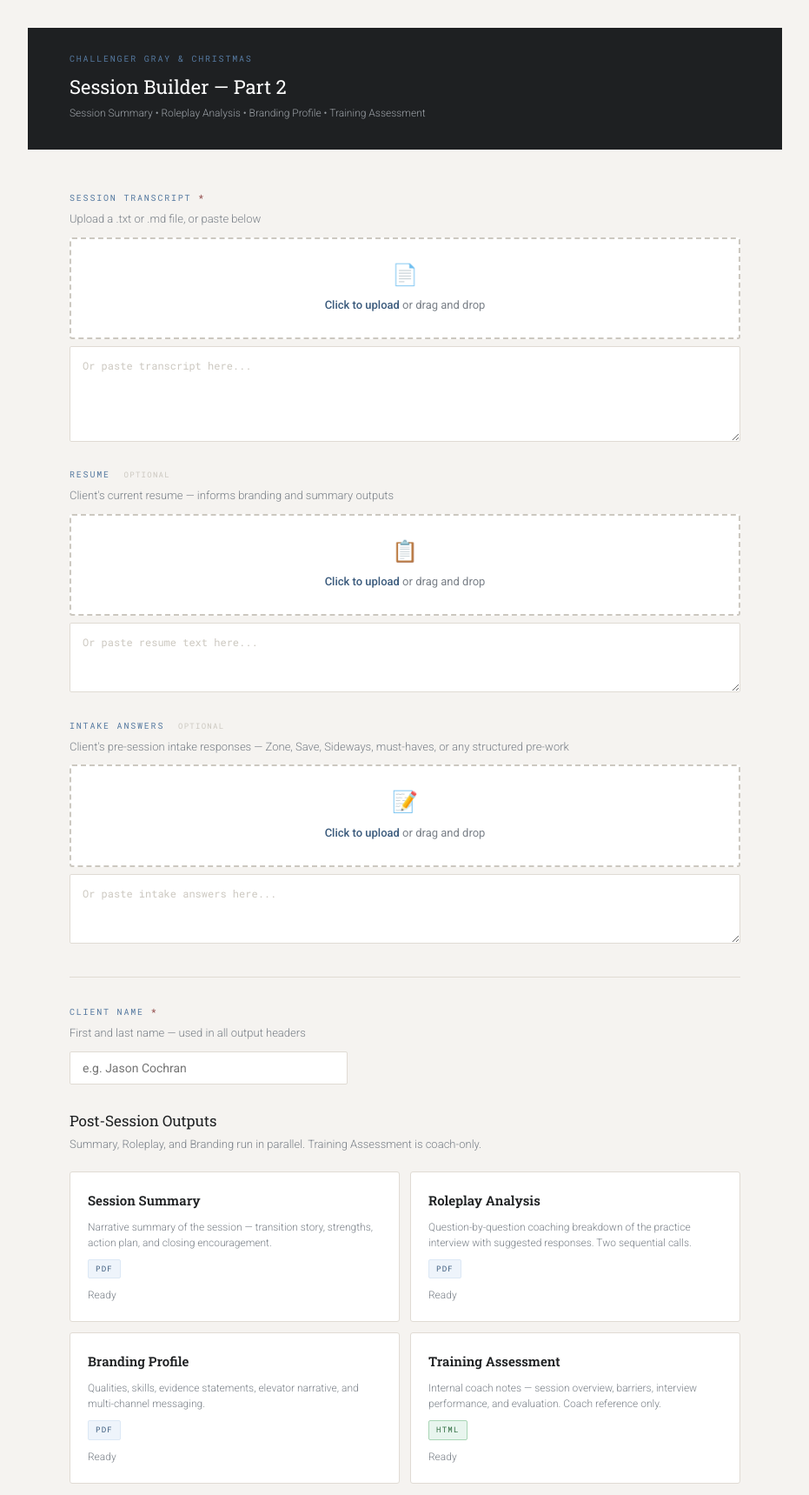
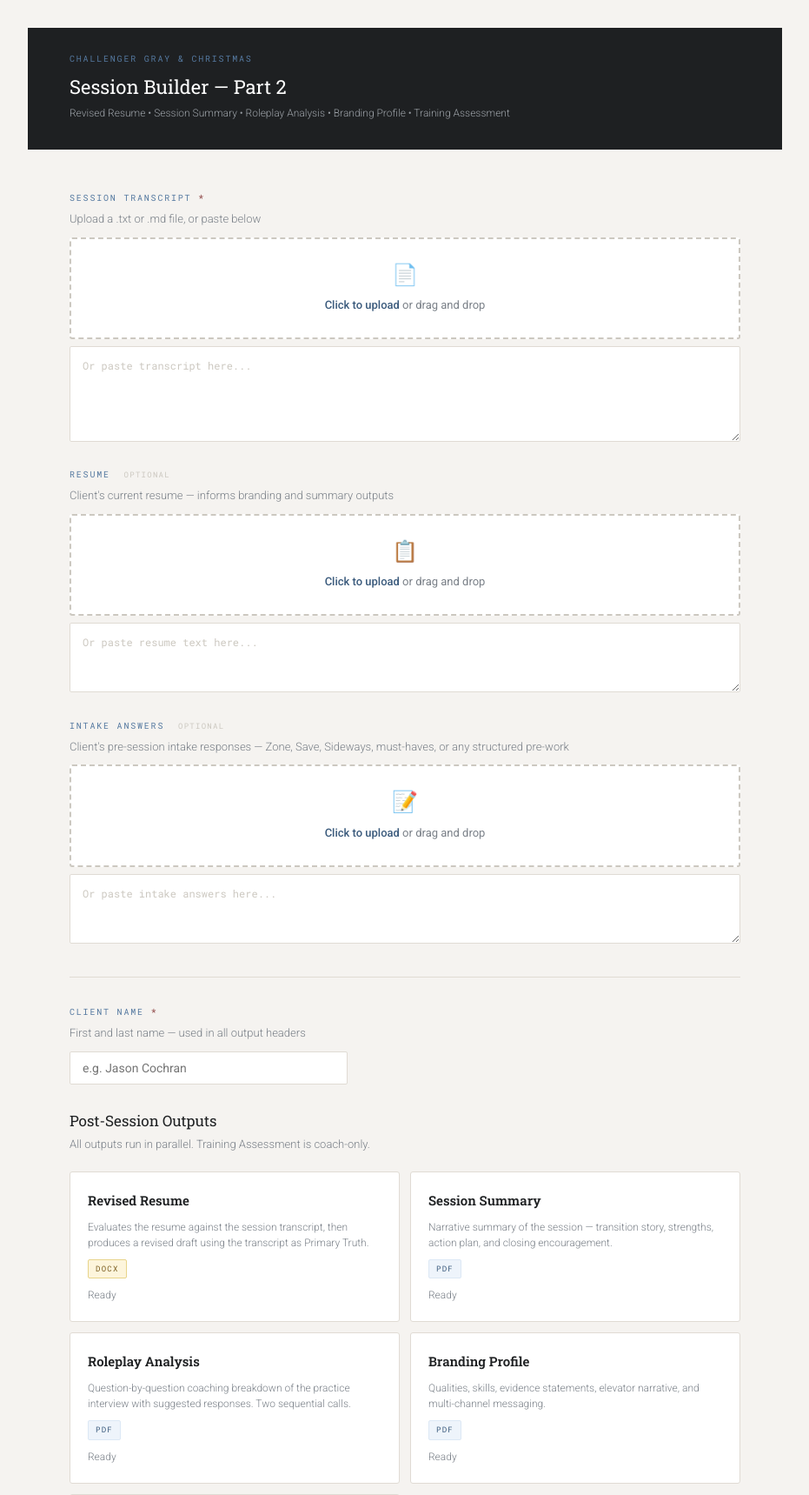
Before and after one commit to portageworks/coaching-tools, a Flask app: page /session-builder-part2 in a window 1280 px wide. Shown: the part 46-1765 px from the top of the page at 87% size, without its empty margins (174-1105 px from the left). Run offline with Flask 3, Linux system fonts and the light colour scheme; some libraries are stand-ins or nearby versions.

Commit message:
Add resume rewrite output to Session Builder Part 2; fix preview italics
- Session Builder Part 2 now runs a diagnostic + rewrite job in parallel
  with the other outputs, downloading as a formatted .docx via new
  /api/builder2/resume.docx endpoint
- Resume Tool preview now renders **bold** and *italic* markers as HTML
  instead of showing raw asterisks

Co-Authored-By: Claude Sonnet 4.6 <noreply@anthropic.com>

````diff
--- a/app.py
+++ b/app.py
@@ -488,6 +488,44 @@ def builder2_generate():
         except Exception as e:
             q.put(("error", "roleplay", str(e)))
 
+    def run_resume_job():
+        try:
+            diag_msg = f"RESUME:\n\n{resume}" if resume else "No resume provided."
+            if transcript:
+                diag_msg += f"\n\n---\nSESSION TRANSCRIPT (Primary Truth — overrides resume where they conflict):\n\n{transcript}"
+            diag_resp = client.messages.create(
+                model="claude-sonnet-4-6",
+                max_tokens=2000,
+                system=DIAGNOSTIC_SYSTEM,
+                messages=[{"role": "user", "content": diag_msg}],
+            )
+            cleaned = diag_resp.content[0].text.strip()
+            cleaned = cleaned.replace("```json", "").replace("```", "").strip()
+            diag = json.loads(cleaned)
+
+            rw_msg = f"CANDIDATE LEVEL: {diag.get('level','EXECUTIVE')}\n"
+            rw_msg += f"READINESS SCORE: {diag.get('readinessScore', 5)}/10\n"
+            rw_msg += f"REVISION MODE: {diag.get('revisionMode','REWRITE')}\n\n"
+            rw_msg += f"STRATEGY BRIEF:\n"
+            rw_msg += f"Strengths to Preserve: {diag.get('strengths','')}\n"
+            rw_msg += f"Narrative Arc: {diag.get('narrativeArc','')}\n"
+            rw_msg += f"Impact Opportunities: {diag.get('impactOpportunities','')}\n"
+            rw_msg += f"Keyword Alignment: {diag.get('keywordAlignment','')}\n"
+            rw_msg += f"Positioning Hypothesis: {diag.get('positioningHypothesis','')}\n\n"
+            if resume:
+                rw_msg += f"RESUME:\n\n{resume}"
+            if transcript:
+                rw_msg += f"\n\n---\nSESSION TRANSCRIPT (Primary Truth):\n\n{transcript}"
+            rw_resp = client.messages.create(
+                model="claude-sonnet-4-6",
+                max_tokens=8000,
+                system=REWRITE_SYSTEM,
+                messages=[{"role": "user", "content": rw_msg}],
+            )
+            q.put(("done", "resume", (rw_resp.content[0].text or "").strip()))
+        except Exception as e:
+            q.put(("error", "resume", str(e)))
+
     JOBS = [
         ("summary",  summary_prompt(client_name),                          12000),
         ("branding", branding_prompt(client_name, bool(resume), bool(intake)), 12000),
@@ -498,6 +536,7 @@ def builder2_generate():
         for job_id, _, _ in JOBS:
             yield _sse("status", {"id": job_id, "state": "running"})
         yield _sse("status", {"id": "roleplay", "state": "running"})
+        yield _sse("status", {"id": "resume", "state": "running"})
 
         threads = []
         for job_id, system_prompt, max_tokens in JOBS:
@@ -507,8 +546,11 @@ def builder2_generate():
         t = threading.Thread(target=run_roleplay_job, daemon=True)
         t.start()
         threads.append(t)
+        t = threading.Thread(target=run_resume_job, daemon=True)
+        t.start()
+        threads.append(t)
 
-        remaining = len(JOBS) + 1
+        remaining = len(JOBS) + 2
         while remaining > 0:
             try:
                 event_type, job_id, payload = q.get(timeout=600)
@@ -561,6 +603,18 @@ def builder2_branding_pdf():
     pdf_bytes   = render_pdf(build_client_html(content, client_name, "Branding Profile"))
     return send_file(io.BytesIO(pdf_bytes), mimetype="application/pdf",
                      as_attachment=True, download_name=f"{slug}_branding_profile.pdf")
+
+
+@app.route("/api/builder2/resume.docx", methods=["POST"])
+def builder2_resume_docx():
+    data        = request.get_json()
+    content     = data.get("content", "")
+    font        = (data.get("font") or "Calibri").strip()
+    client_name = (data.get("client_name") or "client").strip()
+    slug        = re.sub(r"[^a-z0-9_]", "", client_name.lower().replace(" ", "_"))
+    docx_bytes  = resume_to_docx(content, font=font)
+    return send_file(io.BytesIO(docx_bytes), mimetype="application/vnd.openxmlformats-officedocument.wordprocessingml.document",
+                     as_attachment=True, download_name=f"{slug}_resume.docx")
 
 
 @app.route("/api/builder2/training.html", methods=["POST"])
--- a/templates/resume_tool.html
+++ b/templates/resume_tool.html
@@ -441,6 +441,8 @@ async function runRewrite() {
 
     const highlighted = rewriteContent
       .replace(/&/g,'&amp;').replace(/</g,'&lt;').replace(/>/g,'&gt;')
+      .replace(/\*\*([^*]+)\*\*/g,'<strong>$1</strong>')
+      .replace(/\*([^*\n]+)\*/g,'<em>$1</em>')
       .replace(/\(\((.+?)\)\)/g,'<mark>(($1))</mark>');
     document.getElementById('rewriteOutput').innerHTML = highlighted;
 
--- a/templates/session_builder_part2.html
+++ b/templates/session_builder_part2.html
@@ -53,6 +53,7 @@
   .prompt-badge{font-family:'Roboto Mono',monospace;font-size:9px;letter-spacing:.14em;text-transform:uppercase;padding:3px 8px;border-radius:2px;display:inline-block;width:fit-content;}
   .badge-pdf{color:var(--slate);background:var(--slate-pale);border:1px solid var(--slate-light);}
   .badge-html{color:#2e6b3e;background:#e8f5ee;border:1px solid #a8d5b5;}
+  .badge-docx{color:#7a5c1e;background:#fdf5dc;border:1px solid #e8d48a;}
   .prompt-status{font-size:12px;font-weight:300;min-height:18px;}
   .status-idle{color:var(--text-dim);}
   .status-running{color:var(--slate);}
@@ -87,7 +88,7 @@
 <div class="page-header">
   <div class="header-label">Challenger Gray &amp; Christmas</div>
   <div class="header-title">Session Builder — Part 2</div>
-  <div class="header-sub">Session Summary &bull; Roleplay Analysis &bull; Branding Profile &bull; Training Assessment</div>
+  <div class="header-sub">Revised Resume &bull; Session Summary &bull; Roleplay Analysis &bull; Branding Profile &bull; Training Assessment</div>
 </div>
 
 <div class="main">
@@ -163,9 +164,15 @@
 
   <!-- Output cards -->
   <div class="section-title">Post-Session Outputs</div>
-  <div class="section-desc">Summary, Roleplay, and Branding run in parallel. Training Assessment is coach-only.</div>
+  <div class="section-desc">All outputs run in parallel. Training Assessment is coach-only.</div>
 
   <div class="prompts-grid">
+    <div class="prompt-card" id="card-resume">
+      <div class="prompt-name">Revised Resume</div>
+      <div class="prompt-desc">Evaluates the resume against the session transcript, then produces a revised draft using the transcript as Primary Truth.</div>
+      <span class="prompt-badge badge-docx">DOCX</span>
+      <div class="prompt-status status-idle" id="status-resume">Ready</div>
+    </div>
     <div class="prompt-card" id="card-summary">
       <div class="prompt-name">Session Summary</div>
       <div class="prompt-desc">Narrative summary of the session — transition story, strengths, action plan, and closing encouragement.</div>
@@ -318,7 +325,10 @@ async function runAll() {
 }
 
 function wireDownload(id, content, clientName) {
-  if (id === 'summary') {
+  if (id === 'resume') {
+    setDone('resume', 'Download Word Document',
+      () => downloadFile('/api/builder2/resume.docx', { content, client_name: clientName, font: 'Calibri' }, 'resume', 'docx'));
+  } else if (id === 'summary') {
     setDone('summary', 'Session Summary (PDF)',
       () => downloadFile('/api/builder2/summary.pdf', { content, client_name: clientName }, 'summary', 'pdf'));
   } else if (id === 'roleplay') {
````
